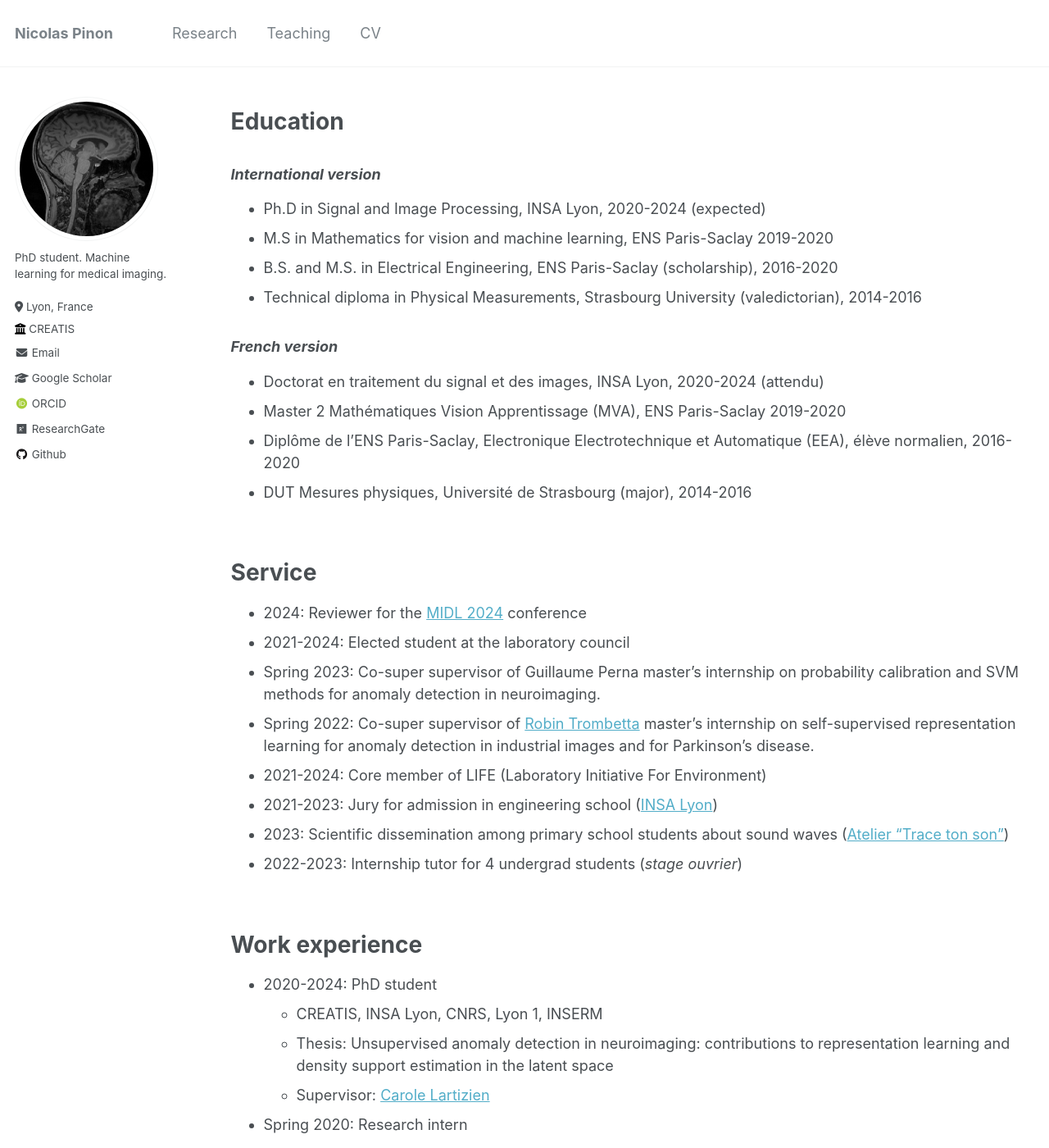
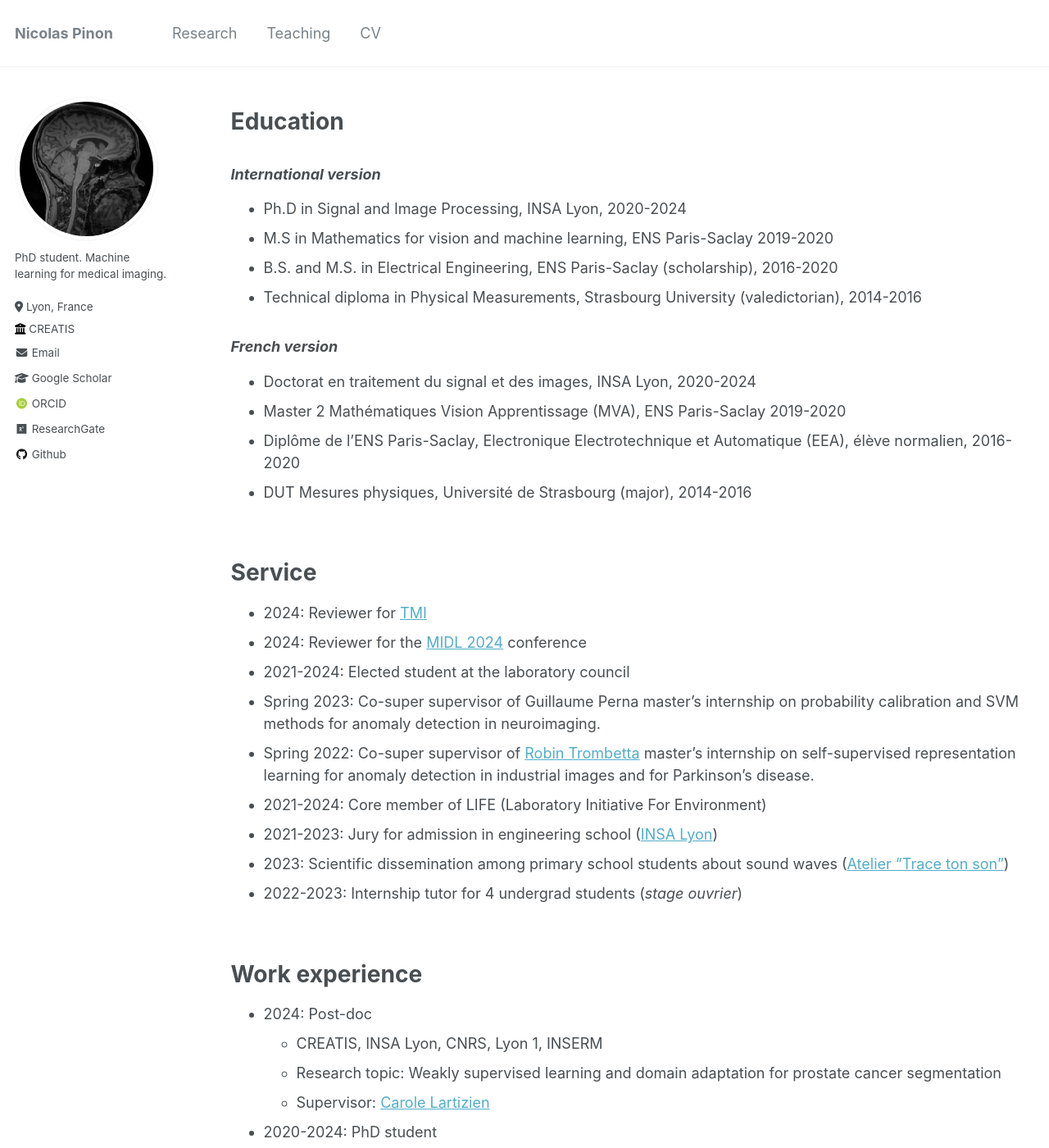
Before and after one commit to Nicolas-Pinon/nicolas-pinon.github.io, a Jekyll site: the page built from _pages/cv.md, in a window 1280 px wide and 1400 px high. Shown: the whole window at 82% size. Built offline with Jekyll 4.4.1, drawn with Linux system fonts in a browser that asks for light colours; some web fonts are replaced.

Commit message:
updated CV

```diff
--- a/_pages/cv.md
+++ b/_pages/cv.md
@@ -13,7 +13,7 @@ redirect_from:
 ### _International version_
 
 
-* Ph.D in Signal and Image Processing, INSA Lyon, 2020-2024 (expected)
+* Ph.D in Signal and Image Processing, INSA Lyon, 2020-2024
 * M.S in Mathematics for vision and machine learning, ENS Paris-Saclay 2019-2020
 * B.S. and M.S. in Electrical Engineering, ENS Paris-Saclay (scholarship), 2016-2020
 * Technical diploma in Physical Measurements, Strasbourg University (valedictorian), 2014-2016
@@ -21,7 +21,7 @@ redirect_from:
 
 ### _French version_
 
-* Doctorat en traitement du signal et des images, INSA Lyon, 2020-2024 (attendu)
+* Doctorat en traitement du signal et des images, INSA Lyon, 2020-2024
 * Master 2 Mathématiques Vision Apprentissage (MVA), ENS Paris-Saclay 2019-2020
 * Diplôme de l'ENS Paris-Saclay, Electronique Electrotechnique et Automatique (EEA), élève normalien, 2016-2020
 * DUT Mesures physiques, Université de Strasbourg (major), 2014-2016
@@ -31,6 +31,7 @@ redirect_from:
 
 Service
 ======
+* 2024: Reviewer for [TMI](https://www.ieeetmi.org/)
 * 2024: Reviewer for the [MIDL 2024](https://2024.midl.io/) conference
 * 2021-2024: Elected student at the laboratory council
 * Spring 2023: Co-super supervisor of Guillaume Perna master's internship on probability calibration and SVM methods for anomaly detection in neuroimaging.
@@ -45,6 +46,11 @@ Service
 
 Work experience
 ======
+
+* 2024: Post-doc
+  * CREATIS, INSA Lyon, CNRS, Lyon 1, INSERM
+  * Research topic: Weakly supervised learning and domain adaptation for prostate cancer segmentation
+  * Supervisor: [Carole Lartizien](https://www.creatis.insa-lyon.fr/~lartizien/)
 
 * 2020-2024: PhD student
   * CREATIS, INSA Lyon, CNRS, Lyon 1, INSERM
```
